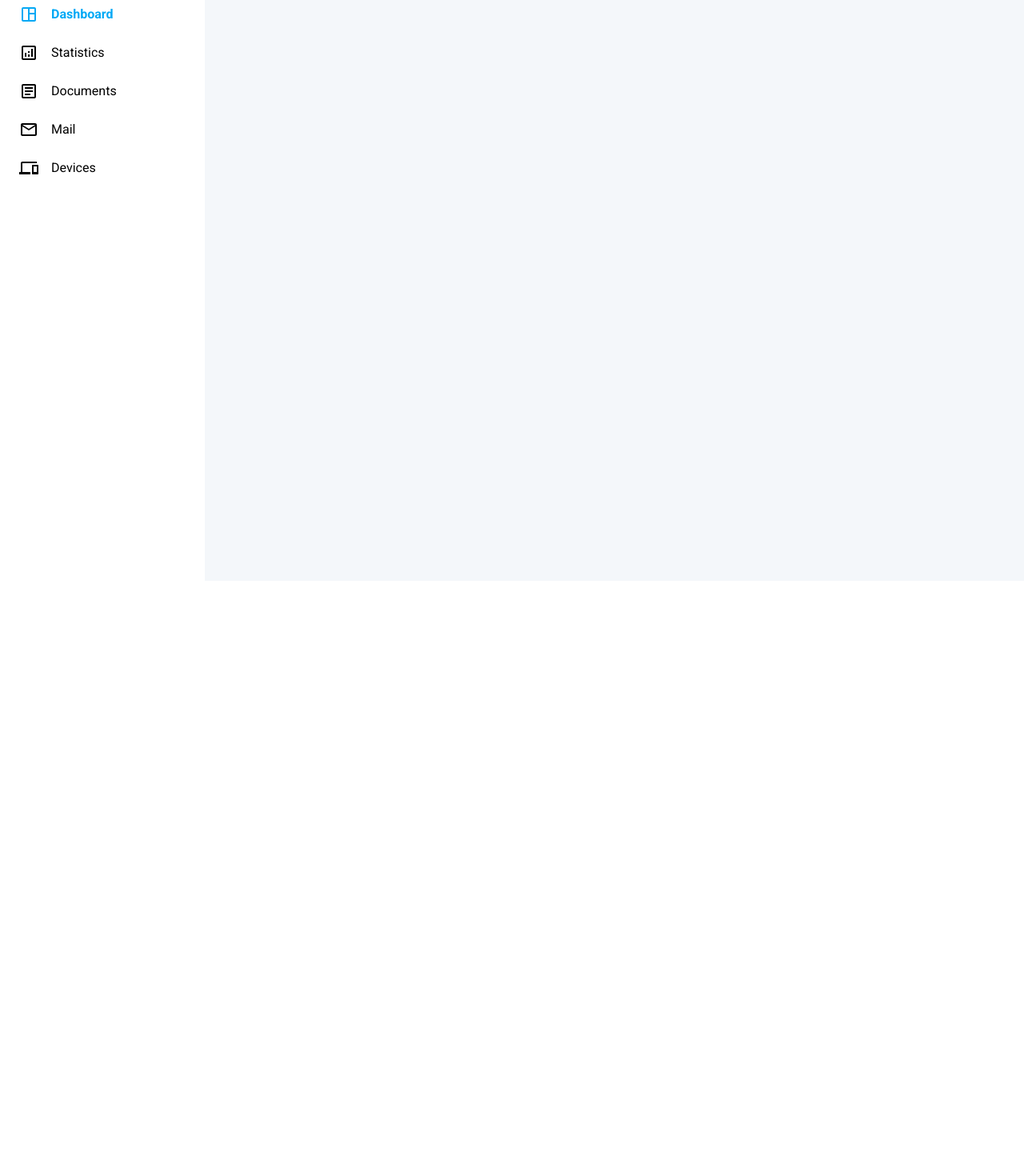
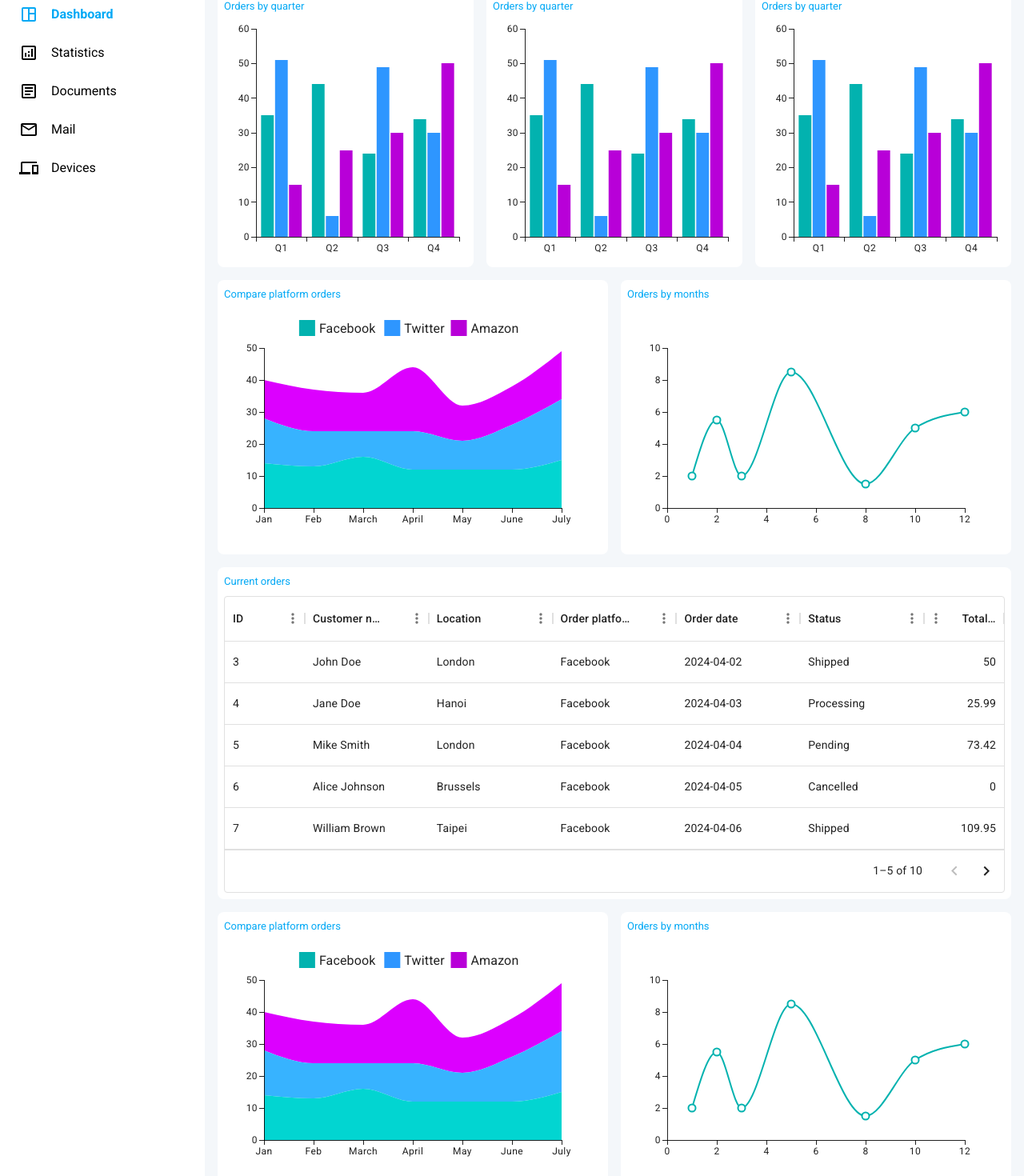
Before and after one commit to haitran-dev/react-dashboard, a React (Vite) app: page / in a window 1280 px wide. Shown: the part 74-1544 px from the top of the page at 80% size. Before the commit the page ends 800 px from the top, so only its background shows below. Built offline with nearby package versions, Linux system fonts and the light colour scheme.

Commit message:
responsive content

```diff
--- a/package.json
+++ b/package.json
@@ -15,6 +15,8 @@
     "@fontsource/roboto": "^5.0.12",
     "@mui/icons-material": "^5.15.15",
     "@mui/material": "^5.15.15",
+    "@mui/x-charts": "^7.2.0",
+    "@mui/x-data-grid": "^6.19.10",
     "react": "^18.2.0",
     "react-dom": "^18.2.0"
   },
--- a/src/App.css
+++ b/src/App.css
@@ -16,16 +16,27 @@ html {
   --main-content-margin-left: 0;
   --toggle-aside-btn-display: visible;
 
+  /* grid system */
+  --grid-col-total: 12;
+  --grid-col-large: span 12;
+
+  /* mobile */
   @media screen and (min-width: 0) {
     --toggle-rotate-btn-display: hidden;
     --nav-header-text-display: none;
+    --grid-col-small: span 12;
+    --grid-col-medium: span 12;
   }
 
+  /* tablet */
   @media screen and (min-width: 768px) {
     --toggle-rotate-btn-display: visible;
     --nav-header-text-display: none;
+    --grid-col-small: span 4;
+    --grid-col-medium: span 12;
   }
 
+  /* desktop */
   @media screen and (min-width: 1024px) {
     --aside-nav-translateX: 0;
     --main-content-margin-left: var(--aside-nav-width);
@@ -33,6 +44,8 @@ html {
     --toggle-aside-btn-display: hidden;
     --toggle-rotate-btn-display: visible;
     --nav-header-text-display: inline;
+    --grid-col-small: span 4;
+    --grid-col-medium: span 6;
   }
 }
 
@@ -68,13 +81,6 @@ main {
     top: 0;
     z-index: 20;
     display: flex;
-  }
-
-  .backdrop {
-    display: var(--mobile-backdrop-display);
-    position: fixed;
-    background-color: rgba(0, 0, 0, 0.2);
-    inset: 0;
   }
 
   .nav-wrapper {
@@ -157,22 +163,34 @@ main {
     flex: 1;
     padding: 1rem;
     background-color: var(--main-bg);
+    display: flex;
+    flex-direction: column;
+
+    &.horizontal {
+      margin-left: 0;
+    }
 
     .content-top {
       position: sticky;
-      top: 0;
+      top: 1rem;
       width: 100%;
       display: flex;
       justify-content: space-between;
       padding: 0.5rem;
+      padding-top: 0;
+      z-index: 1;
 
       .menu-toggle {
+        background-color: var(--light-active);
+        color: var(--light-bg);
         visibility: var(--toggle-aside-btn-display);
       }
     }
 
     .content-area {
-      background-color: white;
+      display: grid;
+      grid-template-columns: repeat(var(--grid-col-total), minmax(0, 1fr));
+      gap: 1rem;
     }
   }
 }
@@ -182,5 +200,56 @@ main {
   position: fixed;
   top: 1rem;
   right: 1rem;
+  border-radius: 99px;
   z-index: 50;
+  background-color: var(--light-active);
+
+  svg {
+    color: var(--light-bg);
+  }
 }
+
+.backdrop {
+  display: var(--mobile-backdrop-display);
+  position: fixed;
+  background-color: rgba(0, 0, 0, 0.2);
+  inset: 0;
+  z-index: 2;
+}
+
+.col-span-4 {
+  grid-column: span 4;
+}
+
+.col-span-6 {
+  grid-column: span 6;
+}
+
+.col-span-12 {
+  grid-column: span 12;
+}
+
+.widget-box {
+  background-color: var(--light-bg);
+  padding: 0.5rem;
+  border-radius: 0.5rem;
+  height: fit-content;
+
+  &.small {
+    grid-column: var(--grid-col-small);
+  }
+
+  &.medium {
+    grid-column: var(--grid-col-medium);
+  }
+
+  &.large {
+    grid-column: var(--grid-col-large);
+  }
+
+  .widget-header {
+    margin-bottom: 0.5rem;
+    color: var(--light-active);
+    font-size: small;
+  }
+}
--- a/src/components/Content.tsx
+++ b/src/components/Content.tsx
@@ -3,22 +3,167 @@ import { IconButton, Tooltip } from "@mui/material";
 import { useContext } from "react";
 import { LayoutContext } from "../contexts/LayoutProvider";
 import { orientations } from "../constants/orientations";
+import OrdersTable from "./OrdersTable";
+import WidgetBox from "./WidgetBox";
+import { BarChart, LineChart, PieChart } from "@mui/x-charts";
 
 const Content = () => {
   const { showMobileAsideState, orientationState } = useContext(LayoutContext);
 
+  const isVerticalMode = orientationState.value === orientations.VERTICAL;
+
   return (
-    <div className="main-content">
-      <div className="content-top">
-        {orientationState.value === orientations.VERTICAL && (
+    <div className={`main-content ${!isVerticalMode && "horizontal"}`}>
+      {isVerticalMode && (
+        <div className="content-top">
           <Tooltip title="Open menu" className="menu-toggle">
             <IconButton onClick={showMobileAsideState.toggle}>
               <MenuIcon />
             </IconButton>
           </Tooltip>
-        )}
+        </div>
+      )}
+      <div className="content-area">
+        <WidgetBox classNames="small" title="Orders by quarter">
+          <BarChart
+            series={[
+              { data: [35, 44, 24, 34] },
+              { data: [51, 6, 49, 30] },
+              { data: [15, 25, 30, 50] },
+            ]}
+            height={300}
+            xAxis={[{ data: ["Q1", "Q2", "Q3", "Q4"], scaleType: "band" }]}
+            margin={{ top: 10, bottom: 30, left: 40, right: 10 }}
+          />
+        </WidgetBox>
+        <WidgetBox classNames="small" title="Orders by quarter">
+          <BarChart
+            series={[
+              { data: [35, 44, 24, 34] },
+              { data: [51, 6, 49, 30] },
+              { data: [15, 25, 30, 50] },
+            ]}
+            height={300}
+            xAxis={[{ data: ["Q1", "Q2", "Q3", "Q4"], scaleType: "band" }]}
+            margin={{ top: 10, bottom: 30, left: 40, right: 10 }}
+          />
+        </WidgetBox>
+        <WidgetBox classNames="small" title="Orders by quarter">
+          <BarChart
+            series={[
+              { data: [35, 44, 24, 34] },
+              { data: [51, 6, 49, 30] },
+              { data: [15, 25, 30, 50] },
+            ]}
+            height={300}
+            xAxis={[{ data: ["Q1", "Q2", "Q3", "Q4"], scaleType: "band" }]}
+            margin={{ top: 10, bottom: 30, left: 40, right: 10 }}
+          />
+        </WidgetBox>
+        <WidgetBox classNames="medium" title="Compare platform orders">
+          <LineChart
+            height={300}
+            series={[
+              {
+                data: [14, 13, 16, 12, 12, 12, 15],
+                label: "Facebook",
+                area: true,
+                stack: "total",
+                showMark: false,
+              },
+              {
+                data: [14, 11, 8, 12, 9, 14, 19],
+                label: "Twitter",
+                area: true,
+                stack: "total",
+                showMark: false,
+              },
+              {
+                data: [12, 13, 12, 20, 11, 12, 15],
+                label: "Amazon",
+                area: true,
+                stack: "total",
+                showMark: false,
+              },
+            ]}
+            xAxis={[
+              {
+                scaleType: "point",
+                data: ["Jan", "Feb", "March", "April", "May", "June", "July"],
+              },
+            ]}
+            sx={{
+              ".MuiLineElement-root": {
+                display: "none",
+              },
+            }}
+          />
+        </WidgetBox>
+        <WidgetBox classNames="medium" title="Orders by months">
+          <LineChart
+            xAxis={[{ data: [1, 2, 3, 5, 8, 10, 12] }]}
+            series={[
+              {
+                data: [2, 5.5, 2, 8.5, 1.5, 5, 6],
+              },
+            ]}
+            height={300}
+          />
+        </WidgetBox>
+        <WidgetBox classNames="large" title="Current orders">
+          <OrdersTable />
+        </WidgetBox>
+        <WidgetBox classNames="medium" title="Compare platform orders">
+          <LineChart
+            height={300}
+            series={[
+              {
+                data: [14, 13, 16, 12, 12, 12, 15],
+                label: "Facebook",
+                area: true,
+                stack: "total",
+                showMark: false,
+              },
+              {
+                data: [14, 11, 8, 12, 9, 14, 19],
+                label: "Twitter",
+                area: true,
+                stack: "total",
+                showMark: false,
+              },
+              {
+                data: [12, 13, 12, 20, 11, 12, 15],
+                label: "Amazon",
+                area: true,
+                stack: "total",
+                showMark: false,
+              },
+            ]}
+            xAxis={[
+              {
+                scaleType: "point",
+                data: ["Jan", "Feb", "March", "April", "May", "June", "July"],
+              },
+            ]}
+            sx={{
+              ".MuiLineElement-root": {
+                display: "none",
+              },
+            }}
+          />
+        </WidgetBox>
+        <WidgetBox classNames="medium" title="Orders by months">
+          <LineChart
+            xAxis={[{ data: [1, 2, 3, 5, 8, 10, 12] }]}
+            series={[
+              {
+                data: [2, 5.5, 2, 8.5, 1.5, 5, 6],
+              },
+            ]}
+            height={300}
+          />
+        </WidgetBox>
       </div>
-      <div className="content-area"></div>
     </div>
   );
 };
--- /dev/null
+++ b/src/components/OrdersTable.tsx
@@ -0,0 +1,62 @@
+import { DataGrid, GridColDef } from "@mui/x-data-grid";
+import orders from "../data/orders.json";
+
+const columns: GridColDef<(typeof orders)[number]>[] = [
+  { field: "id", headerName: "ID", width: 100 },
+  {
+    field: "customer_name",
+    headerName: "Customer name",
+    minWidth: 150,
+    flex: 1,
+  },
+  {
+    field: "location",
+    headerName: "Location",
+    minWidth: 120,
+    flex: 1,
+  },
+  {
+    field: "platform",
+    headerName: "Order platform",
+    minWidth: 120,
+    flex: 1,
+  },
+  {
+    field: "order_date",
+    headerName: "Order date",
+    minWidth: 120,
+    flex: 1,
+  },
+  {
+    field: "status",
+    headerName: "Status",
+    minWidth: 120,
+    flex: 1,
+  },
+  {
+    field: "total_price",
+    headerName: "Total price",
+    type: "number",
+    width: 100,
+  },
+];
+
+const OrdersTable = () => {
+  return (
+    <DataGrid
+      rows={orders}
+      columns={columns}
+      initialState={{
+        pagination: {
+          paginationModel: {
+            pageSize: 5,
+          },
+        },
+      }}
+      pageSizeOptions={[5]}
+      disableRowSelectionOnClick
+    />
+  );
+};
+
+export default OrdersTable;
--- /dev/null
+++ b/src/components/WidgetBox.tsx
@@ -0,0 +1,20 @@
+import React from "react";
+
+const WidgetBox = ({
+  children,
+  title,
+  classNames,
+}: {
+  children: React.ReactNode;
+  title: string;
+  classNames?: string;
+}) => {
+  return (
+    <div className={`widget-box ${classNames}`}>
+      <p className="widget-header">{title}</p>
+      {children}
+    </div>
+  );
+};
+
+export default WidgetBox;
--- a/src/contexts/LayoutProvider.tsx
+++ b/src/contexts/LayoutProvider.tsx
@@ -61,6 +61,9 @@ const LayoutProvider = ({ children }: LayoutProviderProps) => {
           </IconButton>
         </Tooltip>
       </div>
+      {showMobileAside && orientation === orientations.VERTICAL && (
+        <div className="backdrop" onClick={toggleShowMobileAside} />
+      )}
     </LayoutContext.Provider>
   );
 };
--- /dev/null
+++ b/src/data/orders.json
@@ -0,0 +1,102 @@
+[
+  {
+    "id": "3",
+    "customer_name": "John Doe",
+    "location": "London",
+    "order_date": "2024-04-02",
+    "order_device": "phone",
+    "platform": "Facebook",
+    "status": "Shipped",
+    "total_price": 50
+  },
+  {
+    "id": "4",
+    "customer_name": "Jane Doe",
+    "location": "Hanoi",
+    "order_date": "2024-04-03",
+    "order_device": "computer",
+    "platform": "Facebook",
+    "status": "Processing",
+    "total_price": 25.99
+  },
+  {
+    "id": "5",
+    "customer_name": "Mike Smith",
+    "location": "London",
+    "order_date": "2024-04-04",
+    "order_device": "tablet",
+    "platform": "Facebook",
+    "status": "Pending",
+    "total_price": 73.42
+  },
+  {
+    "id": "6",
+    "customer_name": "Alice Johnson",
+    "location": "Brussels",
+    "order_date": "2024-04-05",
+    "order_device": "phone",
+    "platform": "Facebook",
+    "status": "Cancelled",
+    "total_price": 0.0
+  },
+  {
+    "id": "7",
+    "customer_name": "William Brown",
+    "location": "Taipei",
+    "order_date": "2024-04-06",
+    "order_device": "computer",
+    "platform": "Facebook",
+    "status": "Shipped",
+    "total_price": 109.95
+  },
+  {
+    "id": "8",
+    "customer_name": "Olivia Jones",
+    "location": "New York",
+    "order_date": "2024-04-08",
+    "order_device": "tablet",
+    "platform": "Facebook",
+    "status": "Processing",
+    "total_price": 42.11
+  },
+  {
+    "id": "9",
+    "customer_name": "Charles Davis",
+    "location": "London",
+    "order_date": "2024-04-09",
+    "order_device": "phone",
+    "platform": "Facebook",
+    "status": "Shipped",
+    "total_price": 31.0
+  },
+  {
+    "id": "10",
+    "customer_name": "Emma Miller",
+    "location": "London",
+    "order_date": "2024-04-10",
+    "order_device": "computer",
+    "platform": "Facebook",
+    "status": "Pending",
+    "total_price": 12.5
+  },
+  {
+    "id": "11",
+    "customer_name": "Noah Garcia",
+    "location": "London",
+    "order_date": "2024-04-11",
+    "order_device": "tablet",
+    "platform": "Facebook",
+    "status": "Shipped",
+    "total_price": 88.76
+  },
+  {
+    "id": "12",
+    "customer_name": "Sophia Hernandez",
+    "location": "Amsterdam",
+    "order_date": "2024-04-12",
+    "order_device": "phone",
+    "platform": "Facebook",
+    "status": "Processing",
+    "total_price": 15.99
+  }
+]
```
Also changed, not shown: src/components/Navigation.tsx (+5 -6 lines), 1 other file (tests, documents, lock files or other folders).
